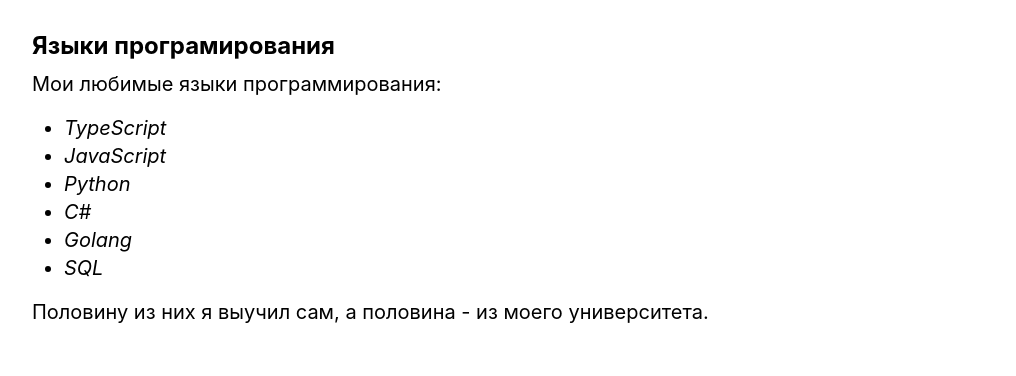
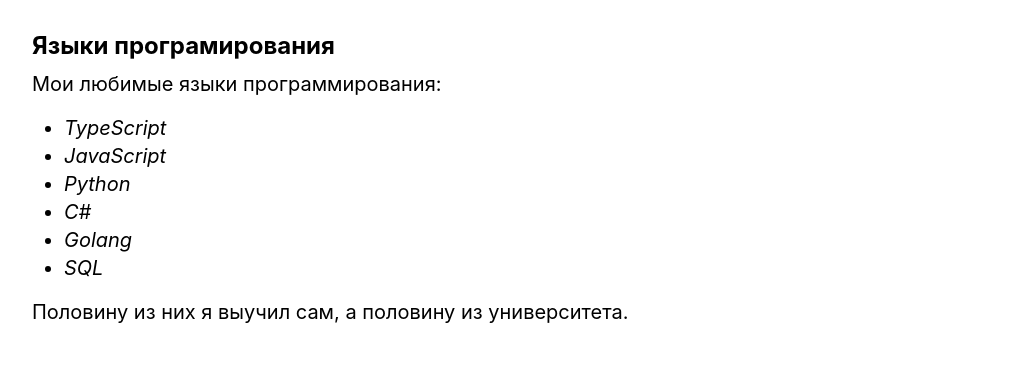
Before and after one commit to itka0526/portfolio, a React (Vite) app: page / in a window 1280 px wide. Shown: the part 1104-1480 px from the top of the page, without its empty margins (128-1144 px from the left). Built offline with nearby package versions, Linux system fonts and the light colour scheme.

Commit message:
changed text

```diff
--- a/src/components/Skills.tsx
+++ b/src/components/Skills.tsx
@@ -26,7 +26,7 @@ export function Skills() {
                     <li className="italic">Golang</li>
                     <li className="italic">SQL</li>
                 </ul>
-                Половину из них я выучил сам, а половина - из моего университета.
+                Половину из них я выучил сам, а половину из университета.
             </>
         );
     return (
```
